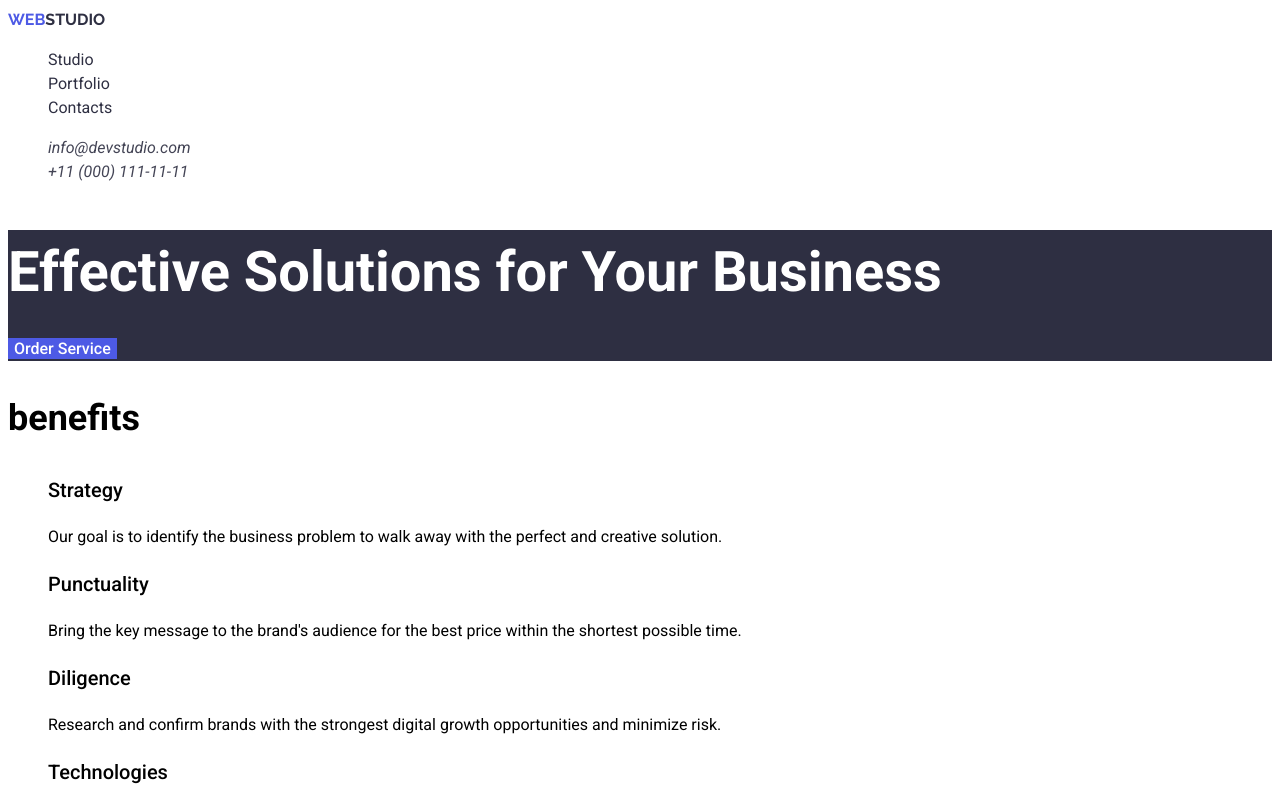
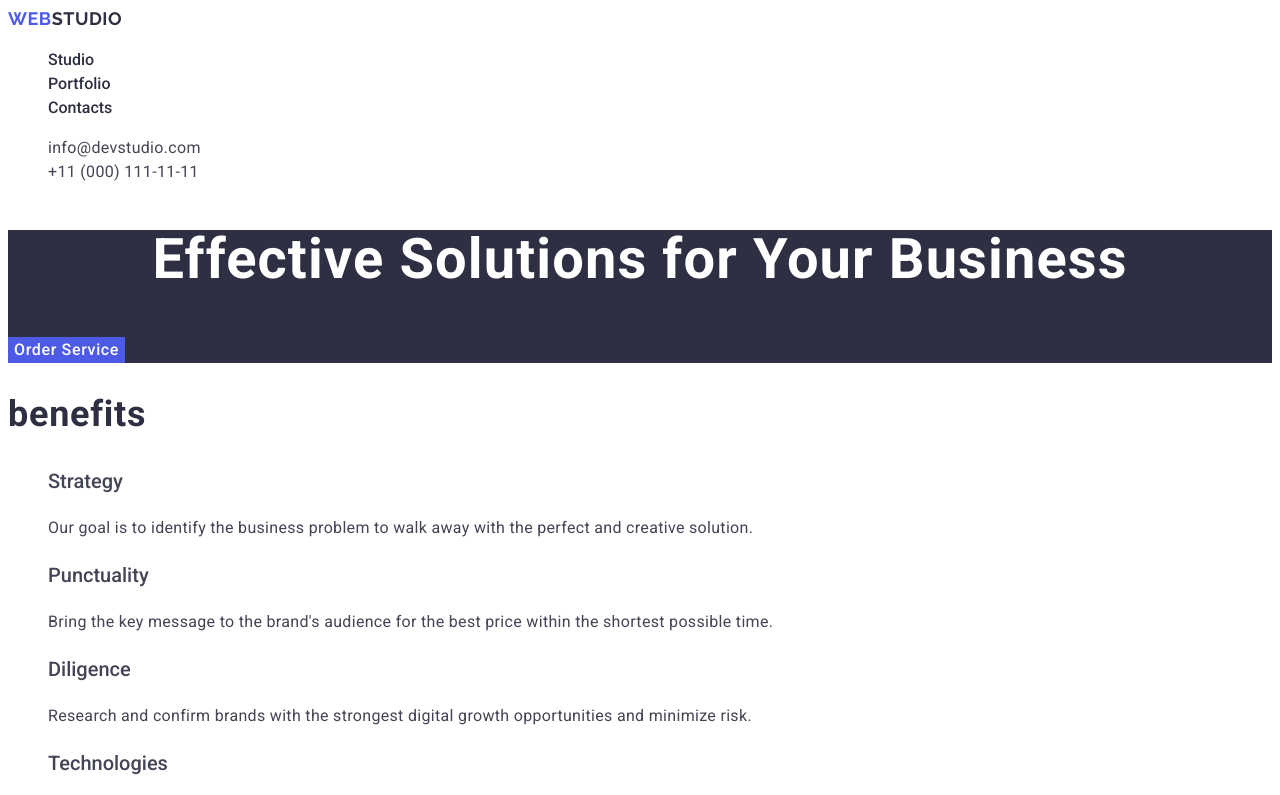
Before and after one commit to deaven01/goit-markup-hw-02, a plain HTML site: page index.html in a window 1280 px wide. Shown: the top 795 px of the page. Drawn offline with Linux system fonts and the light colour scheme.

Commit message:
made some changes

```diff
--- a/css/styles.css
+++ b/css/styles.css
@@ -1,19 +1,26 @@
 body {
-    font-family: "Roboto";
+    font-family: "Roboto", sans-serif;
     font-weight: 400;
     font-size: 16px;
     line-height: 1.5;
     letter-spacing: 2%;
+    background-color: #ffffff;
+    color: #434455;
 }
 .logo {
     color: #2E2F42;
     text-decoration: none;
-    font-family: "Raleway";
+    font-family: "Raleway", sans-serif;
     font-weight: bold;
     letter-spacing: 3%;
+    font-size: 18px;
+    line-height: 1.17;
+    letter-spacing: 0.03em;
+    text-transform: uppercase;
+    color: #4d5ae5;
 }
 .logo span{
-    color: #4D5AE5;
+    color: #2e2f42;
 }
 footer .logo{
     color: #F4F4FD;
@@ -23,14 +30,17 @@ ul {
 }
 nav ul a {
     color: #2E2F42;
+    font-weight: 500;
 }
 nav ul a:hover {
     color: #404BBF;
 }
 address a {
     color: #434455;
+    font-style: normal;
+    letter-spacing: 0.02em;
 }
-address a:hover {
+address a:hover, address a:focus {
     color: #404BBF;
 }
 a {
@@ -44,16 +54,28 @@ h1 {
     font-weight: bold;
     letter-spacing: 2%;
     height: 60px;
+    line-height: 1.07;
+    text-align: center;
+    letter-spacing: 0.02em;
+    color: #ffffff;
+    background-color: #2E2F42;
 }
 h2 {
     font-weight: bold;
     font-size: 36px;
     letter-spacing: 2%;
+    line-height: 1.2;
+    letter-spacing: 0.02em;
+    color: #2E2F42;
 }
 h3 {
     font-weight: 500;
     font-size: 20px;
     letter-spacing: 2%;
+}
+.desc {
+    letter-spacing: 0.02em;
+    color: #434455;
 }
 .banner {
     color: #ffffff;
@@ -63,9 +85,12 @@ h3 {
     border: 0;
     background-color: #4D5AE5;
     color: #ffffff;
-    font-family: "Roboto";
+    font-family: "Roboto", sans-serif;
     font-weight: 500;
     font-size: 16px;
+    line-height: 1.5;
+    letter-spacing: 0.04em;
+    cursor: pointer;
 }
 .banner button:hover {
     background-color: #404BBF;
--- a/index.html
+++ b/index.html
@@ -17,52 +17,52 @@
 <body>
     <header>
         <nav>
-            <a class="logo" href="./index.html"><span>WEB</span>STUDIO</a>
+            <a class="logo" href="./index.html">WEB<span>STUDIO</span></a>
             <ul>
-                <li><a href="">Studio</a></li>
-                <li><a href="">Portfolio</a></li>
-                <li><a href="">Contacts</a></li>
+                <li><a class="page" href="./index.html">Studio</a></li>
+                <li><a class="page" href="">Portfolio</a></li>
+                <li><a class="page" href="">Contacts</a></li>
             </ul>
         </nav>
-        <address>
+        <address class="contacts">
             <ul>
-                <li><a href="mailto:info@devstudio.com">info@devstudio.com</a></li>
-                <li><a href="tel:+110001111111">+11 (000) 111-11-11</a></li>
+                <li><a class="contact" href="mailto:info@devstudio.com">info@devstudio.com</a></li>
+                <li><a class="contact" href="tel:+110001111111">+11 (000) 111-11-11</a></li>
             </ul>
         </address>
     </header>
     <main>
         <section class="banner">
-            <h1>Effective Solutions for Your Business</h1>
-            <button type="button">Order Service</button>
-        </section class="benefits">
+            <h1 class="head">Effective Solutions for Your Business</h1>
+            <button class="order" type="button">Order Service</button>
+        </section>
         <section>
-            <h2>benefits</h2>
+            <h2 class="subheader">benefits</h2>
             <ul>
                 <li>
-                        <h3>Strategy</h3>
-                        <p>Our goal is to identify the business problem
+                        <h3 class="advantage">Strategy</h3>
+                        <p class="desc">Our goal is to identify the business problem
                             to walk away with the perfect and creative solution. </p>
                 </li>
                 <li>
-                        <h3>Punctuality</h3>
-                        <p>Bring the key message to the brand's audience for
+                        <h3 class="advantage">Punctuality</h3>
+                        <p class="desc">Bring the key message to the brand's audience for
                             the best price within the shortest possible time.</p>
                 </li>
                 <li>
-                        <h3>Diligence</h3>
-                        <p>Research and confirm brands with the strongest digital
+                        <h3 class="advantage">Diligence</h3>
+                        <p class="desc">Research and confirm brands with the strongest digital
                             growth opportunities and minimize risk.</p>
                 </li>
                 <li>
-                        <h3>Technologies</h3>
-                        <p>Design practice focused on digital experiences. We bring forth a deep passion for problem-solving.</p>
+                        <h3 class="advantage">Technologies</h3>
+                        <p class="desc">Design practice focused on digital experiences. We bring forth a deep passion for problem-solving.</p>
                 </li>
             </ul>
 
         </section>
         <section class="team">
-            <h2>Our Team</h2>
+            <h2 class="subheader">Our Team</h2>
             <ul>
                 <li>
                     <img src="./images/img-3.jpg" alt="Mark Guerrero" width="264" height="260">
@@ -123,7 +123,7 @@
         </section>
     </main>
     <footer>
-        <a class="logo" href="./index.html"><span>WEB</span>STUDIO</a>
+        <a class="logo" href="./index.html">WEB<span>STUDIO</span></a>
 
         <p>Increase the flow of customers and
         sales for your business with digital
```
